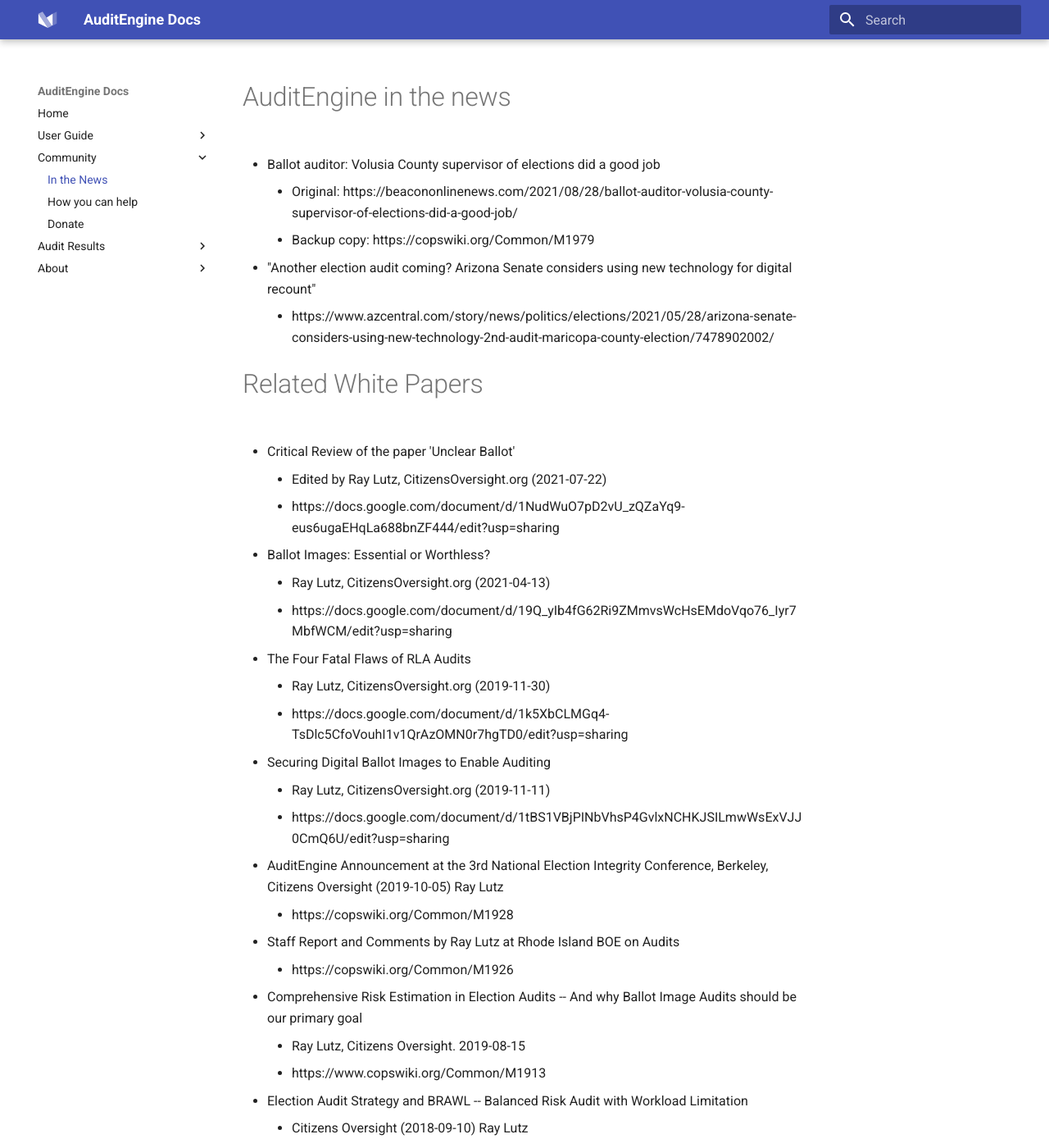
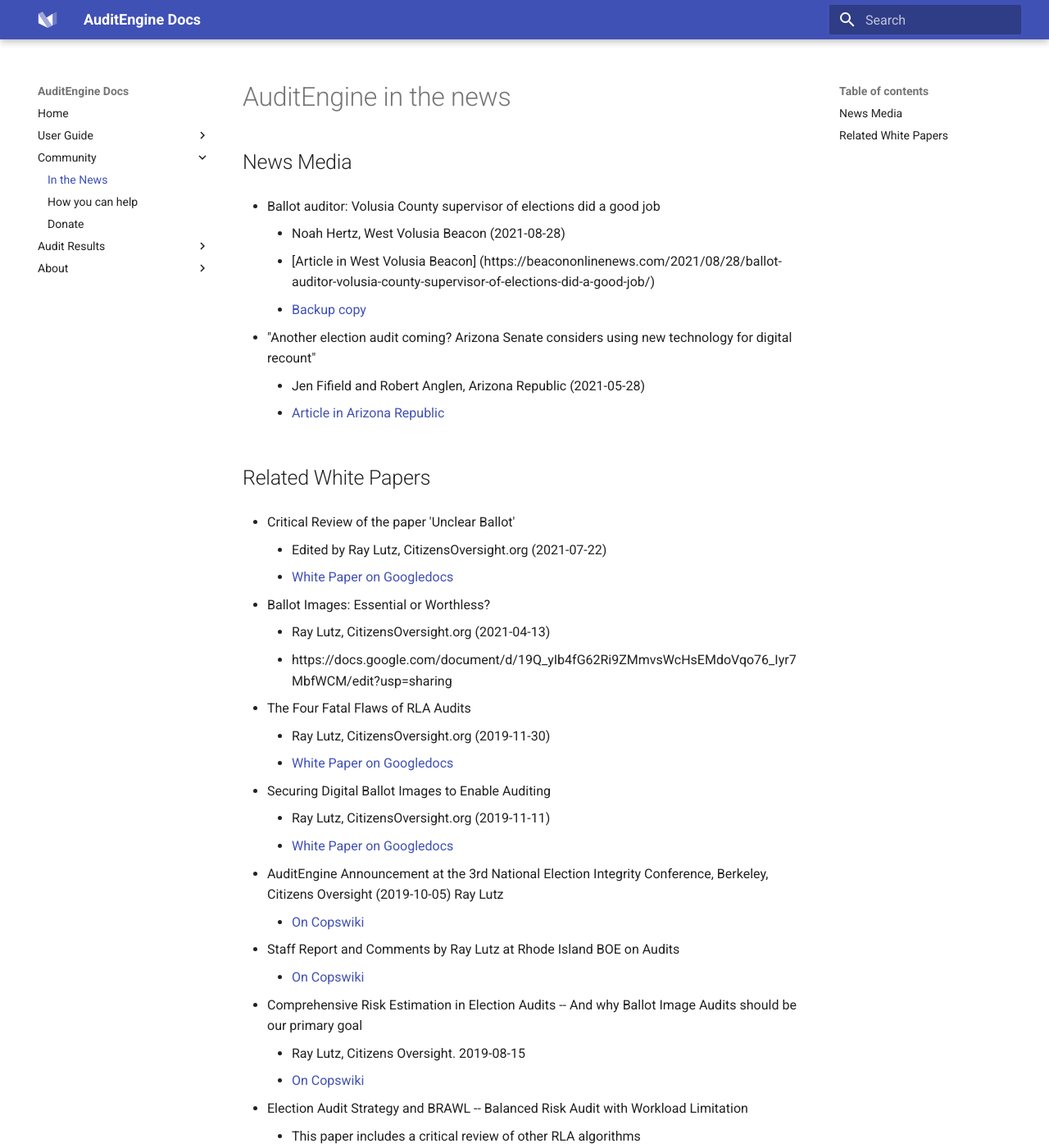
Before and after one commit to raylutz/audit-engine-docsite, an MkDocs documentation site: the page built from docs/community/in_the_news.md, in a window 1280 px wide and 1400 px high. Shown: the whole window at 82% size. Built offline with MkDocs 1.6.1 and Material for MkDocs 9.7.7, drawn with Linux system fonts in a browser that asks for light colours; some of the changed text lies outside the part shown.

Commit message:
Improve links in "in the news"

```diff
--- a/docs/community/in_the_news.md
+++ b/docs/community/in_the_news.md
@@ -1,17 +1,21 @@
 # AuditEngine in the news
 
+## News Media
+
 - Ballot auditor: Volusia County supervisor of elections did a good job
-    - Original: https://beacononlinenews.com/2021/08/28/ballot-auditor-volusia-county-supervisor-of-elections-did-a-good-job/
-    - Backup copy: https://copswiki.org/Common/M1979
+    - Noah Hertz, West Volusia Beacon (2021-08-28)
+    - [Article in West Volusia Beacon] (https://beacononlinenews.com/2021/08/28/ballot-auditor-volusia-county-supervisor-of-elections-did-a-good-job/)
+    - [Backup copy](https://copswiki.org/Common/M1979)
 
 - "Another election audit coming? Arizona Senate considers using new technology for digital recount"
-    - https://www.azcentral.com/story/news/politics/elections/2021/05/28/arizona-senate-considers-using-new-technology-2nd-audit-maricopa-county-election/7478902002/
+    - Jen Fifield and Robert Anglen, Arizona Republic (2021-05-28)
+    - [Article in Arizona Republic](https://www.azcentral.com/story/news/politics/elections/2021/05/28/arizona-senate-considers-using-new-technology-2nd-audit-maricopa-county-election/7478902002/)
 
-# Related White Papers
+## Related White Papers
 
 - Critical Review of the paper 'Unclear Ballot'
     - Edited by Ray Lutz, CitizensOversight.org (2021-07-22)
-    - https://docs.google.com/document/d/1NudWuO7pD2vU_zQZaYq9-eus6ugaEHqLa688bnZF444/edit?usp=sharing
+    - [White Paper on Googledocs](https://docs.google.com/document/d/1NudWuO7pD2vU_zQZaYq9-eus6ugaEHqLa688bnZF444/edit?usp=sharing)
 
 - Ballot Images: Essential or Worthless?
     - Ray Lutz, CitizensOversight.org (2021-04-13)
@@ -19,31 +23,32 @@
 
 - The Four Fatal Flaws of RLA Audits
     - Ray Lutz, CitizensOversight.org (2019-11-30)
-    - https://docs.google.com/document/d/1k5XbCLMGq4-TsDlc5CfoVouhI1v1QrAzOMN0r7hgTD0/edit?usp=sharing
+    - [White Paper on Googledocs](https://docs.google.com/document/d/1k5XbCLMGq4-TsDlc5CfoVouhI1v1QrAzOMN0r7hgTD0/edit?usp=sharing)
 
 - Securing Digital Ballot Images to Enable Auditing
     - Ray Lutz, CitizensOversight.org (2019-11-11)
-    - https://docs.google.com/document/d/1tBS1VBjPINbVhsP4GvlxNCHKJSILmwWsExVJJ0CmQ6U/edit?usp=sharing
+    - [White Paper on Googledocs](https://docs.google.com/document/d/1tBS1VBjPINbVhsP4GvlxNCHKJSILmwWsExVJJ0CmQ6U/edit?usp=sharing)
 
 - AuditEngine Announcement at the 3rd National Election Integrity Conference, Berkeley, Citizens Oversight (2019-10-05) Ray Lutz
-    - https://copswiki.org/Common/M1928
+    - [On Copswiki](https://copswiki.org/Common/M1928)
 
 - Staff Report and Comments by Ray Lutz at Rhode Island BOE on Audits
-    - https://copswiki.org/Common/M1926
+    - [On Copswiki](https://copswiki.org/Common/M1926)
 
 - Comprehensive Risk Estimation in Election Audits -- And why Ballot Image Audits should be our primary goal
     - Ray Lutz, Citizens Oversight. 2019-08-15
-    - https://www.copswiki.org/Common/M1913
+    - [On Copswiki](https://www.copswiki.org/Common/M1913)
 
 - Election Audit Strategy and BRAWL -- Balanced Risk Audit with Workload Limitation
+    - This paper includes a critical review of other RLA algorithms
     - Citizens Oversight (2018-09-10) Ray Lutz
-    - https://copswiki.org/Common/M1879
+    - [On Copswiki](https://copswiki.org/Common/M1879)
 
 - Open Canvass Presentation Video (40 min)
-    - Describes the original idea behind AuditEngine;
+    - Describes the original idea behind AuditEngine
     - (2008-07-01) Raymond Lutz
-    - https://copswiki.org/Common/M546
+    - [On Copswiki](https://copswiki.org/Common/M546)
 
-- Quick Open Canvass Overview
+- Quick Open Canvass Overview -- The original overview of the Open Canvass approach.
     - (2008-07-01) Raymond Lutz
-    - https://copswiki.org/Common/QuickOpenCanvassOverview
+    - [On Copswiki](https://copswiki.org/Common/QuickOpenCanvassOverview)
```
